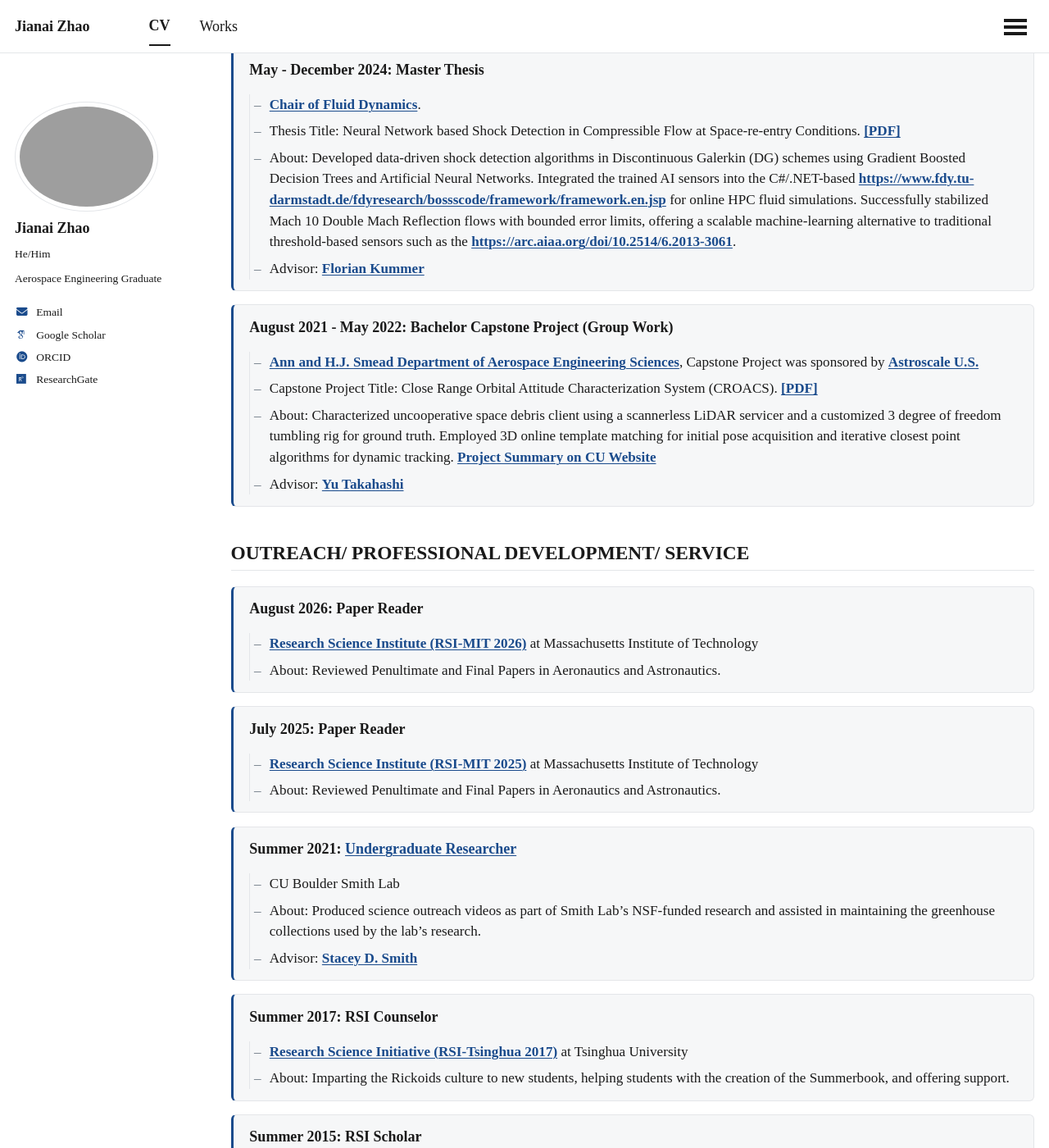
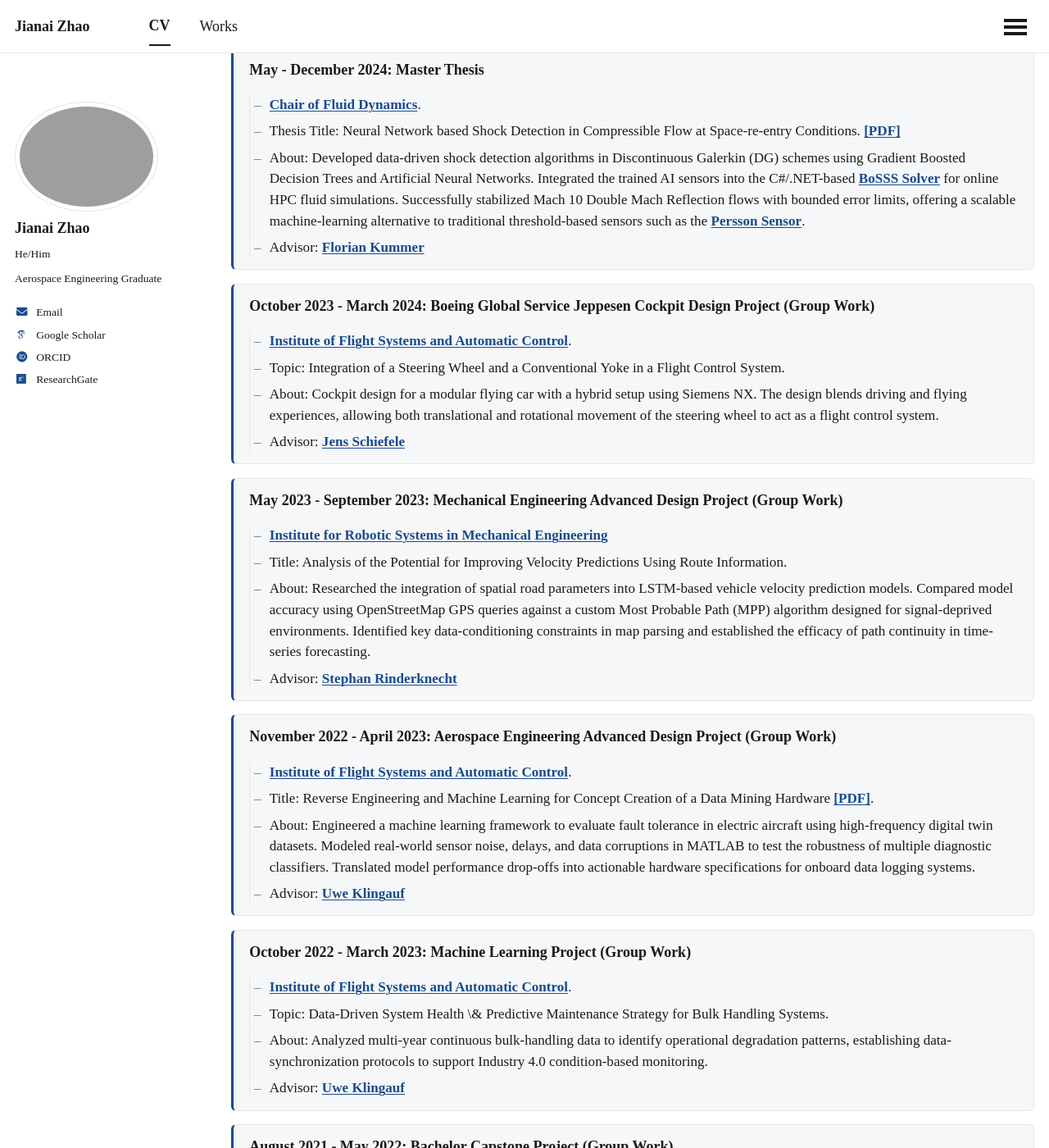
Before and after one commit to jianaizhao/jianaizhao.github.io, a Jekyll site: the page built from _pages/cv.md, in a window 1280 px wide and 1400 px high, scrolled down 721 px. Shown: the whole window at 82% size. Built offline with Jekyll 4.4.1, drawn with Linux system fonts in a browser that asks for light colours; some web fonts are replaced; a script that is not in the unit is left out.

Commit message:
new cv details

```diff
--- a/_pages/cv.md
+++ b/_pages/cv.md
@@ -42,8 +42,35 @@ RESEARCH EXPERIENCE
 * **May - December 2024: Master Thesis**
   * [Chair of Fluid Dynamics](https://www.fdy.tu-darmstadt.de/fdy/index.en.jsp).
   * Thesis Title: Neural Network based Shock Detection in Compressible Flow at Space-re-entry Conditions. [[PDF]](https://dx.doi.org/10.2139/ssrn.7345002)
-  * About: Developed data-driven shock detection algorithms in Discontinuous Galerkin (DG) schemes using Gradient Boosted Decision Trees and Artificial Neural Networks. Integrated the trained AI sensors into the C#/.NET-based [https://www.fdy.tu-darmstadt.de/fdyresearch/bossscode/framework/framework.en.jsp](BoSSS Solver) for online HPC fluid simulations. Successfully stabilized Mach 10 Double Mach Reflection flows with bounded error limits, offering a scalable machine-learning alternative to traditional threshold-based sensors such as the [https://arc.aiaa.org/doi/10.2514/6.2013-3061](Persson Sensor).
+  * About: Developed data-driven shock detection algorithms in Discontinuous Galerkin (DG) schemes using Gradient Boosted Decision Trees and Artificial Neural Networks. Integrated the trained AI sensors into the C#/.NET-based [BoSSS Solver](https://www.fdy.tu-darmstadt.de/fdyresearch/bossscode/framework/framework.en.jsp) for online HPC fluid simulations. Successfully stabilized Mach 10 Double Mach Reflection flows with bounded error limits, offering a scalable machine-learning alternative to traditional threshold-based sensors such as the [Persson Sensor](https://arc.aiaa.org/doi/10.2514/6.2013-3061).
   * Advisor: [Florian Kummer](https://www.fdy.tu-darmstadt.de/fdy/fdystaff/details_16067.en.jsp)
+
+
+
+* **October 2023 - March 2024: Boeing Global Service Jeppesen Cockpit Design Project (Group Work)**
+  * [Institute of Flight Systems and Automatic Control](https://www.fsr.tu-darmstadt.de/index.en.jsp).
+  * Topic: Integration of a Steering Wheel and a Conventional Yoke in a Flight Control System.
+  * About: Cockpit design for a modular flying car with a hybrid setup using Siemens NX. The design blends driving and flying experiences, allowing both translational and rotational movement of the steering wheel to act as a flight control system.
+  * Advisor: [Jens Schiefele](https://www.fsr.tu-darmstadt.de/fsr/mitarbeiter_15/mitarbeitende/mitarbeiter_details_fsr_116480.en.jsp)
+
+* **May 2023 - September 2023: Mechanical Engineering Advanced Design Project (Group Work)**
+  * [Institute for Robotic Systems in Mechanical Engineering](https://www.maschinenbau.tu-darmstadt.de/irm/institut_irm/index.en.jsp)
+  * Title: Analysis of the Potential for Improving Velocity Predictions Using Route Information.
+  * About: Researched the integration of spatial road parameters into LSTM-based vehicle velocity prediction models. Compared model accuracy using OpenStreetMap GPS queries against a custom Most Probable Path (MPP) algorithm designed for signal-deprived environments. Identified key data-conditioning constraints in map parsing and established the efficacy of path continuity in time-series forecasting.
+  * Advisor: [Stephan Rinderknecht](https://www.maschinenbau.tu-darmstadt.de/irm/institut_irm/team_irm/teamdetails_irm_280256.en.jsp)
+
+* **November 2022 - April 2023: Aerospace Engineering Advanced Design Project (Group Work)**
+  * [Institute of Flight Systems and Automatic Control](https://www.fsr.tu-darmstadt.de/index.en.jsp).
+  * Title: Reverse Engineering and Machine Learning for Concept Creation of a Data Mining Hardware [[PDF]](https://zenodo.org/records/16894535).
+  * About: Engineered a machine learning framework to evaluate fault tolerance in electric aircraft using high-frequency digital twin datasets. Modeled real-world sensor noise, delays, and data corruptions in MATLAB to test the robustness of multiple diagnostic classifiers. Translated model performance drop-offs into actionable hardware specifications for onboard data logging systems.
+  * Advisor: [Uwe Klingauf](https://www.fsr.tu-darmstadt.de/fsr/mitarbeiter_15/mitarbeitende/mitarbeiter_details_fsr_8591.en.jsp)
+
+* **October 2022 - March 2023: Machine Learning Project (Group Work)**
+  * [Institute of Flight Systems and Automatic Control](https://www.fsr.tu-darmstadt.de/index.en.jsp).
+  * Topic: Data-Driven System Health \& Predictive Maintenance Strategy for Bulk Handling Systems.
+  * About: Analyzed multi-year continuous bulk-handling data to identify operational degradation patterns, establishing data-synchronization protocols to support Industry 4.0 condition-based monitoring.
+  * Advisor: [Uwe Klingauf](https://www.fsr.tu-darmstadt.de/fsr/mitarbeiter_15/mitarbeitende/mitarbeiter_details_fsr_8591.en.jsp)
+
 
 
 
```
